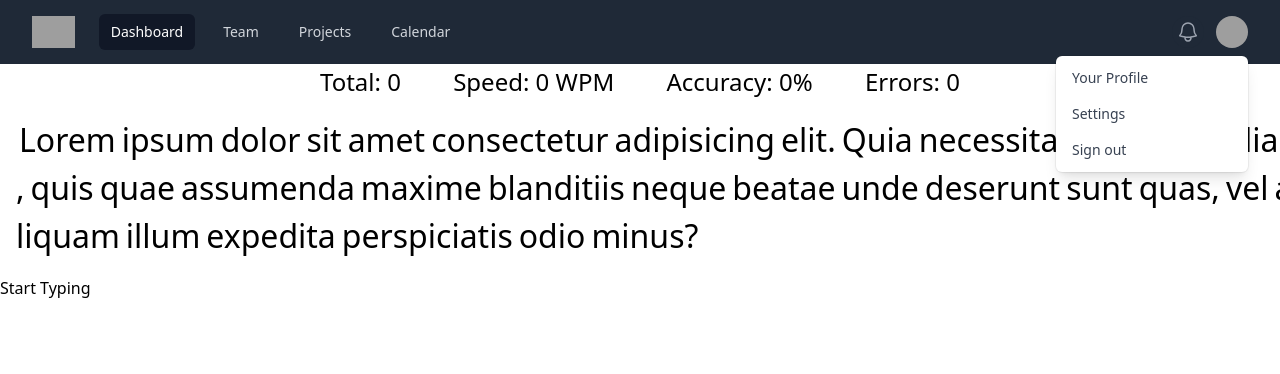
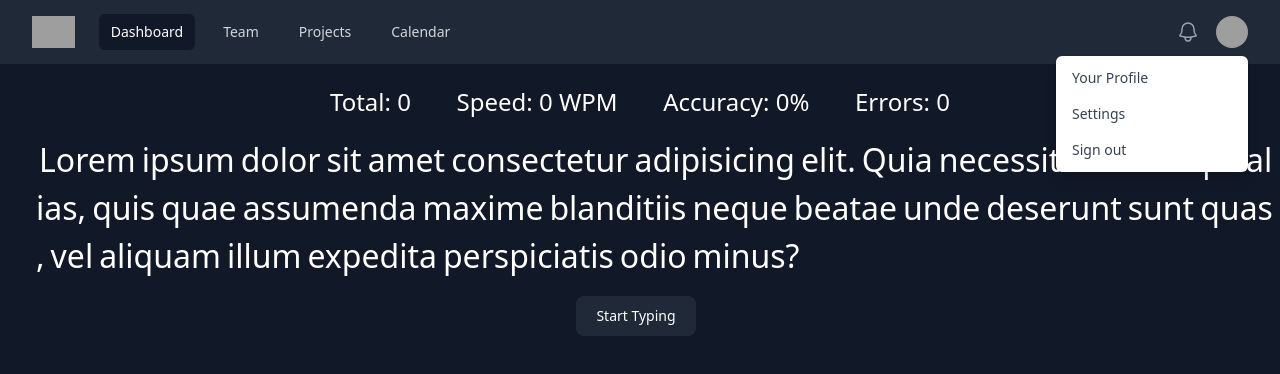
Before and after one commit to SiddharthaSarma/typing-speed-app-vue, a Vue app: page / in a window 1280 px wide. Shown: the top 374 px of the page. Built offline with nearby package versions, Linux system fonts and the light colour scheme; grey boxes are pictures that could not be loaded.

Commit message:
cosmetic changes using tailwind

```diff
--- a/src/App.vue
+++ b/src/App.vue
@@ -43,7 +43,10 @@ const onTimerComplete = () => {
 </script>
 
 <template>
+  <div class="bg-gray-900 text-white min-h-screen">
+
     <Navbar />
+    <div class="p-5">
       <Timer v-if="showTimer" :timer="60" @timer-complete="onTimerComplete" />
       <div class="results">
         <div>
@@ -59,10 +62,15 @@ const onTimerComplete = () => {
           Errors: {{ errors }}
         </div>
       </div>
-
       <TextGenerator :text="text" />
-  <input v-if="showTimer" v-model="typingText" @input="handleUserTyping" class="typing-input" />
-  <button v-if="!showTimer" @click="startTyping">Start Typing</button>
+      <div class="flex justify-center">
+        <input class="bg-gray-600 typing-input" v-if="showTimer" v-model="typingText" @input="handleUserTyping" />
+        <button type="button"
+          class="text-white bg-gray-800 hover:bg-gray-900 focus:outline-none focus:ring-4 focus:ring-gray-300 font-medium rounded-lg text-sm px-5 py-2.5 me-2 mb-2"
+          v-if="!showTimer" @click="startTyping">Start Typing</button>
+      </div>
+    </div>
+  </div>
 </template>
 
 <style scoped>
@@ -72,6 +80,7 @@ const onTimerComplete = () => {
   margin-top: 2rem;
   font-size: 2rem;
 }
+
 .results {
   display: flex;
   width: 50%;
```
Lines whose indentation alone changed are shown as unchanged.
